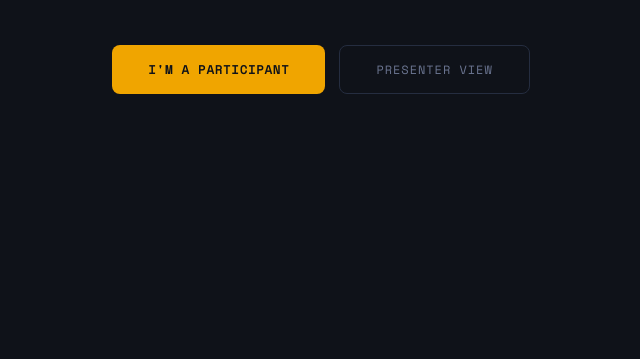
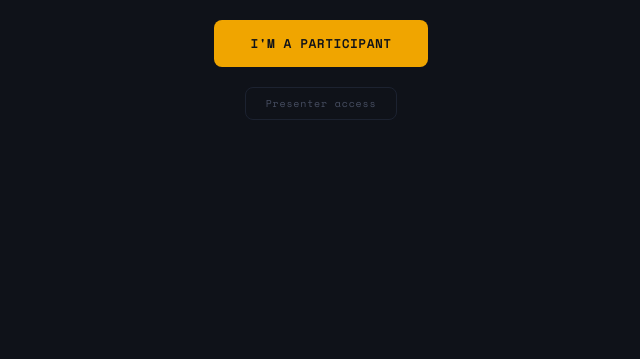
Before and after one commit to saugatnew-rgb/nudgeroom, a plain HTML site: page index.html in a window 1280 px wide. Shown: the part 441-800 px from the top of the page, without its empty margins (319-959 px from the left). Drawn offline with nearby package versions, Linux system fonts and the light colour scheme.

Commit message:
Update index.html

```diff
--- a/index.html
+++ b/index.html
@@ -132,8 +132,8 @@ button{cursor:pointer;border:none;font-family:inherit}
   <div class="nr-sub">A live experiment. Five judgment calls. One hidden pattern.</div>
   <div class="role-btns">
     <button class="btn-primary" onclick="selectRole('participant')">I'M A PARTICIPANT</button>
-    <button class="btn-ghost" onclick="selectRole('presenter')">PRESENTER VIEW</button>
   </div>
+  <button class="btn-ghost" style="margin-top:20px;font-size:10px;padding:8px 20px;opacity:0.6" onclick="selectRole('presenter')">Presenter access</button>
 </div>
 
 <!-- Participant -->
@@ -232,7 +232,17 @@ function fbSet(path, val){ db.ref(ROOT+'/'+path).set(val); }
 function fbOn(path, cb){ db.ref(ROOT+'/'+path).on('value', function(s){ cb(s.val()); }); }
 
 // ── Role select ───────────────────────────────────────────────────────────────
+var PRESENTER_CODE = 'saugat2026'; // change this to whatever you like
+
 function selectRole(r){
+  if(r === 'presenter'){
+    var code = prompt('Enter presenter passcode:');
+    if(code === null) return; // cancelled
+    if(code !== PRESENTER_CODE){
+      alert('Incorrect passcode. If you are a participant, tap "I\'m a Participant" instead.');
+      return;
+    }
+  }
   role = r;
   document.getElementById('role-screen').style.display = 'none';
   if(r === 'participant'){
```
